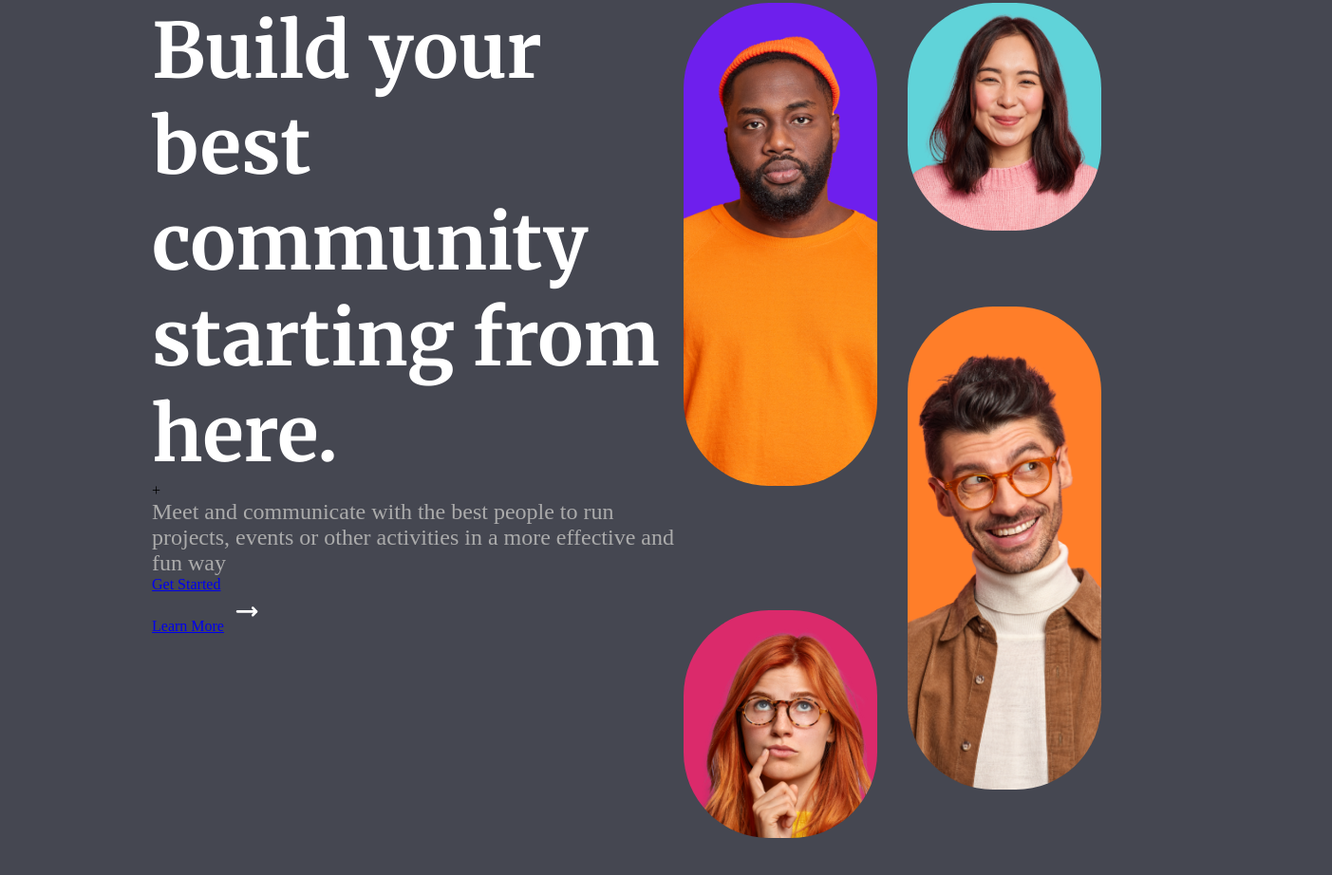
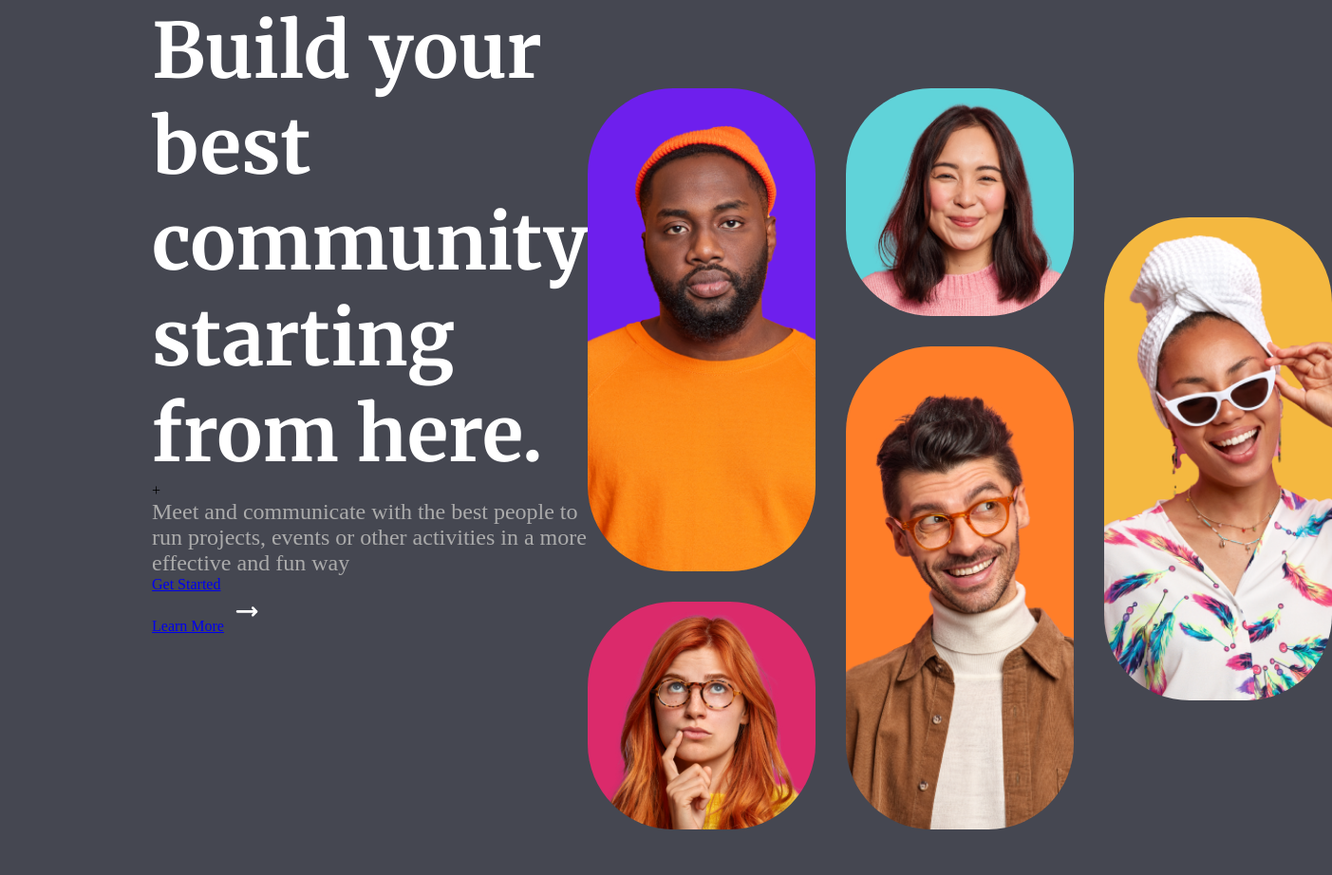
Before and after one commit to Nightblockchain30/header_online_forum, a plain HTML site: page src/index.html in a window 1280 px wide. Shown: the part 154-1076 px from the top of the page at 95% size, 1403 px wide, since content can reach past the window. Drawn offline with Linux system fonts and the light colour scheme.

Commit message:
hero imgs v1.0

```diff
--- a/src/index.html
+++ b/src/index.html
@@ -47,21 +47,25 @@
     </div>
     <div class="main__container_imgs">
 
-      <div class="main__container_imgs-black">
-
+      <div class="main__container_imgs-grid1">
+        <div class="main__container_imgs-black"></div>
+        <div class="main__container_imgs-redhair"></div>
       </div>
 
-      <div class="main__container_imgs-asian">
-
+      <div class="main__container_imgs-grid2">
+        <div class="main__container_imgs-asian"></div>
+        <div class="main__container_imgs-glasses"></div>
       </div>
 
-      <div class="main__container_imgs-redhair">
-        <!-- <img src="img/hero-redhair.png" alt="hero"> -->
+      <div class="main__container_imgs-grid3">
+        <div class="main__container_imgs-happy-black"></div>
       </div>
 
-      <div class="main__container_imgs-glasses">
-        <!-- <img src="img/hero-glasses.png" alt="hero"> -->
-      </div>
+
+
+
+
+
 
     </div>
   </main>
--- a/src/sass/layout/_main.scss
+++ b/src/sass/layout/_main.scss
@@ -23,30 +23,25 @@ main {
     }
 
     .main__container_imgs {
+        display: inline-flex;
+        gap: 32px;
+
+        &-grid1 {
             display: grid;
-        grid-template-columns: repeat(2, 204px);
-        // grid-template-rows: repeat(3, 1fr);
-        // grid-auto-columns: 204px;
-        column-gap: 32px;
+            row-gap: 32px;
+            align-content: center;
 
-        &-black {
+            .main__container_imgs-black {
                 background-color: #6E1FED;
                 border-radius: 90px;
-            max-width: 204px;
-            max-height: 509px;
+                width: 240px;
+                height: 509px;
 
                 background-image: url("../img/hero-black.png");
                 background-repeat: no-repeat;
-            background-size: 900px;
-            background-position: -340px 10px;
+                background-size: 1050px;
+                background-position: -390px 10px;
                 transition: all 1s;
-
-            grid-column-start: 1;
-            grid-column-end: 2;
-
-            grid-row-start: 1;
-            grid-row-end: 3;
-
 
                 &:hover {
                     border-radius: 40px;
@@ -54,25 +49,91 @@ main {
                 }
             }
 
-        &-asian {
+            .main__container_imgs-redhair {
+                background-color: #DB2A6B;
+                width: 240px;
+                height: 240px;
+                border-radius: 90px;
+                // rotate: 90deg;
+
+                background-image: url("../img/hero-redhair.png");
+                background-repeat: no-repeat;
+                background-repeat: no-repeat;
+                background-size: 800px;
+                background-position: -270px -300px;
+                transition: all 1s;
+
+
+                &:hover {
+                    border-radius: 40px;
+                    transition: all 1.5s;
+                }
+
+            }
+        }
+
+        &-grid2 {
+            display: grid;
+            row-gap: 32px;
+            align-content: center;
+
+            .main__container_imgs-asian {
                 background-color: #60D3D9;
-            max-width: 240px;
-            max-height: 240px;
+                width: 240px;
+                height: 240px;
                 border-radius: 90px;
                 // rotate: 90deg;
 
                 background-image: url("../img/hero-asian.png");
                 background-repeat: no-repeat;
-            background-size: 700px;
-            background-position: -250px -20px;
+                background-size: 780px;
+                background-position: -270px -20px;
                 transition: all 1s;
 
-            // grid-column-start: 2;
-            // grid-column-end: 3;
+                &:hover {
+                    border-radius: 40px;
+                    transition: all 1.5s;
+                }
+            }
+
+            .main__container_imgs-glasses {
+                background-color: #FF7E29;
+                border-radius: 90px;
+                width: 240px;
+                height: 509px;
+
+                background-image: url("../img/hero-glasses.png");
+                background-repeat: no-repeat;
+                background-size: 900px;
+                background-position: -320px 10px;
+
+                transition: all 1s;
 
 
-            // grid-row-start: 1;
-            // grid-row-end: 3;
+                &:hover {
+                    border-radius: 40px;
+                    transition: all 1.5s;
+                }
+
+            }
+        }
+
+        &-grid3 {
+
+            display: grid;
+            align-content: center;
+
+            .main__container_imgs-happy-black {
+                background-color: #F4B840;
+                border-radius: 90px;
+                width: 240px;
+                height: 509px;
+
+                background-image: url("../img/hero-happy-black.png");
+                background-repeat: no-repeat;
+                background-size: 790px;
+                background-position: -380px -79px;
+                transition: all 1s;
 
                 &:hover {
                     border-radius: 40px;
@@ -81,60 +142,7 @@ main {
 
             }
 
-        &-redhair {
-            background-color: #DB2A6B;
-            max-width: 240px;
-            max-height: 240px;
-            border-radius: 90px;
-            // rotate: 90deg;
-
-            background-image: url("../img/hero-redhair.png");
-            background-repeat: no-repeat;
-            background-repeat: no-repeat;
-            background-size: 800px;
-            background-position: -280px -290px;
-            transition: all 1s;
-
-            grid-column-start: 1;
-            grid-column-end: 2;
-
-
-            grid-row-start: 3;
-            grid-row-end: 4;
-
-            &:hover {
-                border-radius: 40px;
-                transition: all 1.5s;
+        }
     }
 
 }
-
-        &-glasses {
-            background-color: #FF7E29;
-            border-radius: 90px;
-            max-width: 204px;
-            max-height: 509px;
-
-            background-image: url("../img/hero-glasses.png");
-            background-repeat: no-repeat;
-            background-size: 900px;
-            background-position: -340px 10px;
-            transition: all 1s;
-
-            grid-column-start: 2;
-            grid-column-end: 3;
-
-
-            grid-row-start: 2;
-            grid-row-end: 4;
-
-            &:hover {
-                border-radius: 40px;
-                transition: all 1.5s;
-            }
-        }
-    }
-
-
-
-}
```
Also changed, not shown: src/css/style.css, 1 other file. Lines whose indentation alone changed are shown as unchanged.
